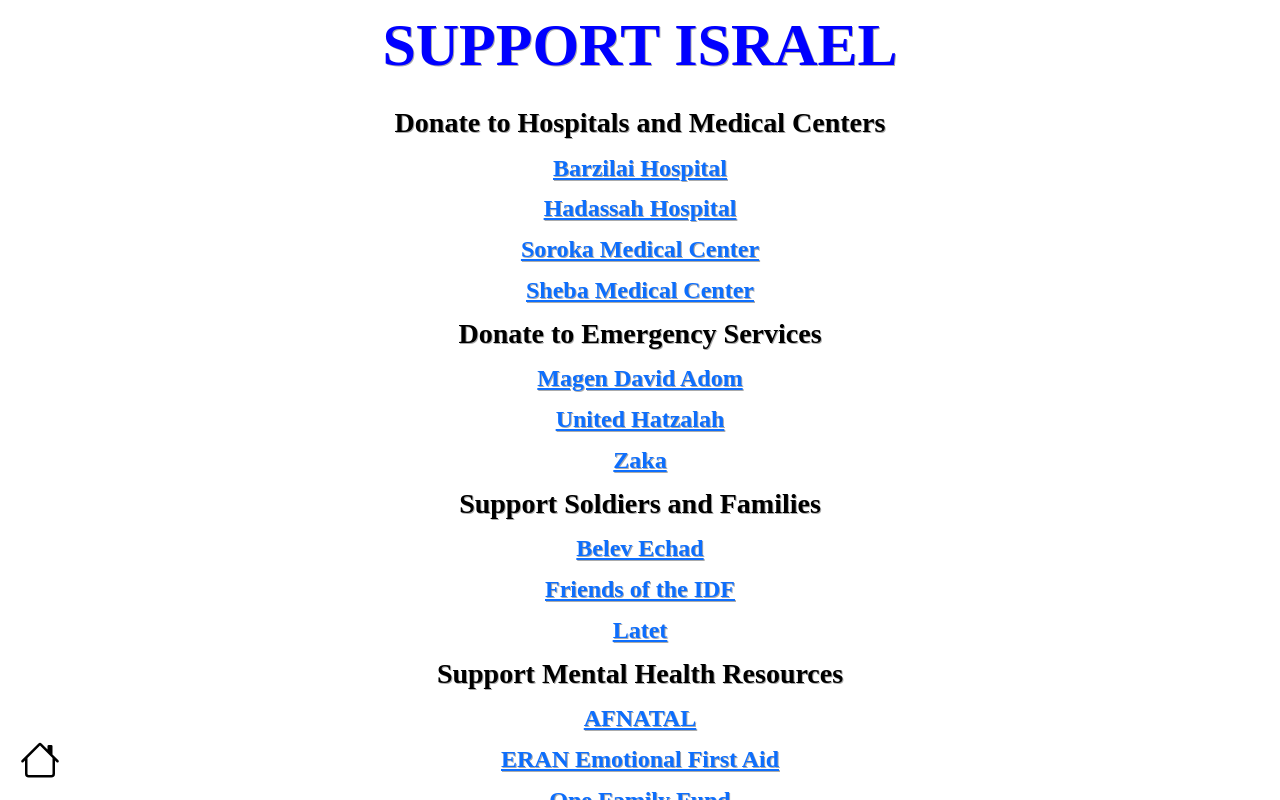
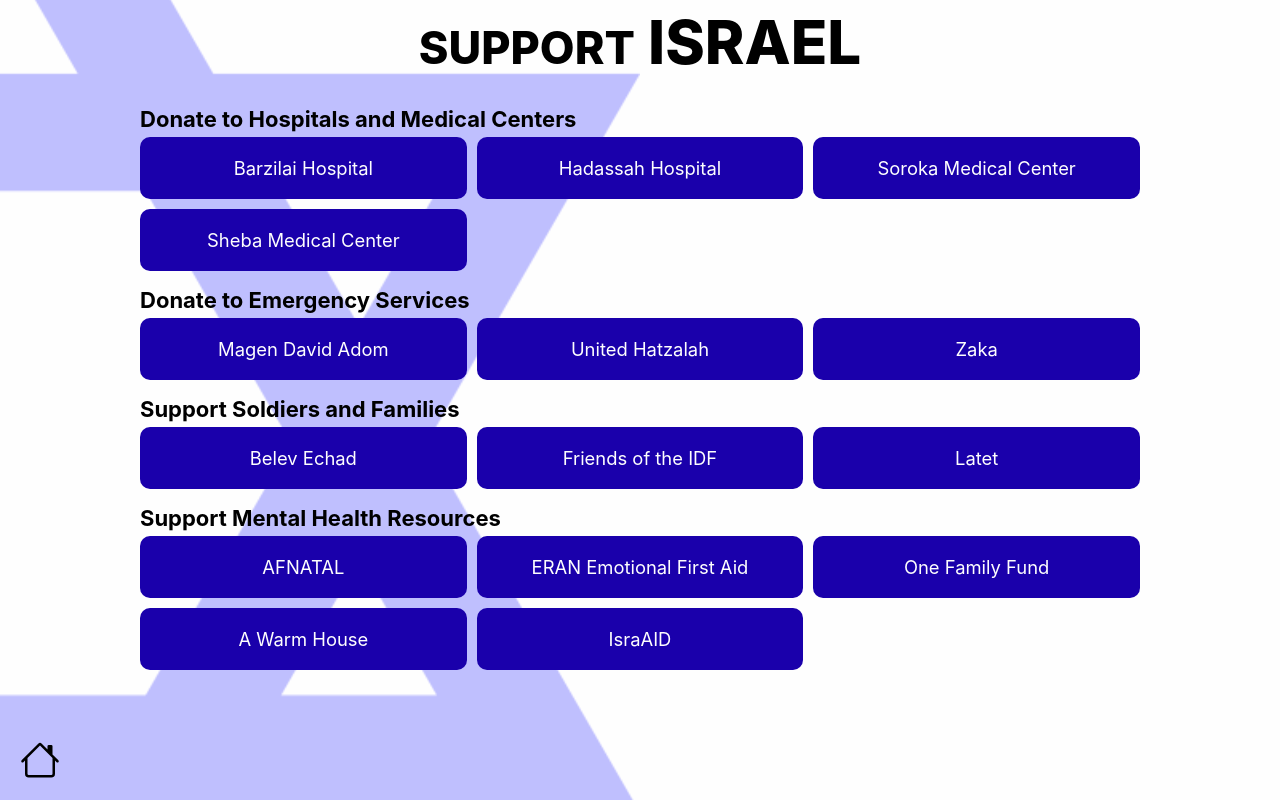
Before and after one commit to The-October-Team/7th-of-october, a React (Create React App) app: page /fundraisers in a window 1280 px wide. Shown: the top 800 px of the page. Built offline with nearby package versions, Linux system fonts and the light colour scheme; a web font is replaced by a local one.

Commit message:
Designed the fundraising page

```diff
--- a/src/App.tsx
+++ b/src/App.tsx
@@ -1,6 +1,6 @@
 import React, { useState } from "react";
-import "./styles.css";
-import "bootstrap/dist/css/bootstrap.min.css";
+// import "./styles.css";
+// import "bootstrap/dist/css/bootstrap.min.css";
 import { Container, Row, Button, Col, Image } from "react-bootstrap";
 import eventsData from "./data.json";
 import { Routes, Route, Link } from "react-router-dom";
--- /dev/null
+++ b/src/fundraisers.css
@@ -0,0 +1,89 @@
+* {
+    margin: 0;
+    padding: 0;
+    box-sizing: border-box;
+}
+
+body {
+    background-color: #fefefe;
+}
+
+.fundraisers {
+    display: flex;
+    flex-direction: column;
+    align-items: center;
+    color: #fefefe;
+    gap: .8rem;
+    margin-top: 1rem;
+}
+
+.fundraisers > section {
+    width: 90%;
+    max-width: 50rem;
+    margin: auto;
+    display: flex;
+    flex-direction: column;
+    gap: 0.25rem;
+}
+
+.fundraiser-category {
+    display: grid;
+    grid-template-columns: repeat(3,  1fr);
+    align-items: center;
+    justify-items: center;
+    gap: .5rem;
+    text-align: center;
+}
+
+.donate-link {
+    text-decoration: none;
+    font-size: .92rem;
+    color: #fefefe;
+    background-color: rgb(26, 0, 171);
+    width: 100%;
+    height: 100%;
+    padding: 1rem .5rem;
+    border-radius: .5rem;
+    transition: 300ms cubic-bezier(0.165, 0.84, 0.44, 1);
+
+}
+
+.donate-link:hover, .donate-link:focus-visible {
+    font-size: 1rem;
+    font-weight: 700;
+    transform: scale(1.02);
+}
+
+#star-of-david {
+    position: absolute;
+    width: 100%;
+    /* top: calc((100vh - 85vw)/2); */
+    top: 0;
+    transform: translate(-50%, -20%);
+    filter: opacity(0.25);
+    z-index: -1;
+}
+.subtitle {
+    color: black;
+    font-size: 1.1rem;
+    font-weight: 700;
+}
+
+.title {
+    font-weight: 800;
+    font-size: 3rem;
+    line-height: 2.25rem;
+    width: 60%;
+    margin-bottom: 1rem;
+}
+
+.title > span {
+    font-size: 2.25rem;
+}
+
+#house-icon {
+    position: fixed;
+    bottom: 1rem;
+    left: 1rem;
+    color: rgb(0, 0, 0);
+}
--- a/src/pages/enough.tsx
+++ b/src/pages/enough.tsx
@@ -1,6 +1,6 @@
 import React from "react";
 import "../styles.css";
-import "bootstrap/dist/css/bootstrap.min.css";
+// import "bootstrap/dist/css/bootstrap.min.css";
 import { Link } from "react-router-dom";
 import { FacebookShareButton, TwitterShareButton, WhatsappIcon, WhatsappShareButton } from "react-share";
 import { FacebookIcon, TwitterIcon } from "react-share";
--- a/src/pages/fundraisers.tsx
+++ b/src/pages/fundraisers.tsx
@@ -1,34 +1,122 @@
 import React from "react";
 import "../styles.css";
-import "bootstrap/dist/css/bootstrap.min.css";
+// import "bootstrap/dist/css/bootstrap.min.css";
+import "../fundraisers.css";
 import { Link } from "react-router-dom";
 import { ReactComponent as HouseIcon } from "../images/house.svg";
 
 function FundraisersContent() {
     return (
         <div className="fundraisers">
-            <p className="title">SUPPORT ISRAEL</p>
-            <p className="subtitle">Donate to Hospitals and Medical Centers</p>
-            <p className="donate-link"><a href="https://www.bmc.gov.il/?CategoryID=511"> Barzilai Hospital </a> </p>
-            <p className="donate-link"><a href="https://hadassah.gospringboard.com/"> Hadassah Hospital </a> </p>
-            <p className="donate-link"><a href="https://www.soroka.org/donate/"> Soroka Medical Center </a> </p>
-            <p className="donate-link"><a href="https://give.afsmc.org/give/409953/#!/donation/checkout"> Sheba Medical Center </a> </p>
-            <p className="subtitle">Donate to Emergency Services</p>
-            <p className="donate-link"><a href="https://www.mdais.org/en/donation"> Magen David Adom </a> </p>
-            <p className="donate-link"><a href="https://israelrescue.org/"> United Hatzalah </a> </p>
-            <p className="donate-link"><a href="https://give.zakaworld.org/"> Zaka </a> </p>
-            <p className="subtitle">Support Soldiers and Families</p>
-            <p className="donate-link"><a href="https://belevechad.nyc/who-we-are/"> Belev Echad </a> </p>
-            <p className="donate-link"><a href="https://www.fidf.org/"> Friends of the IDF </a> </p>
-            <p className="donate-link"><a href="https://www.latet.org.il/en/"> Latet  </a> </p>
-            <p className="subtitle">Support Mental Health Resources</p>
-            <p className="donate-link"><a href="https://www.afnatal.org/"> AFNATAL </a> </p>
-            <p className="donate-link"><a href="https://en.eran.org.il/"> ERAN Emotional First Aid </a> </p>
-            <p className="donate-link"><a href="https://onefamilyfundus.org/"> One Family Fund </a> </p>
-            <p className="donate-link"><a href="https://www.bayit-cham.org.il/en/a-warm-house-%f0%9f%92%97-brightens-the-heart/"> A Warm House </a> </p>
-            <p className="donate-link"><a href="https://www.israaid.org/"> IsraAID </a> </p>
+            <p className="title"><span>SUPPORT</span> ISRAEL</p>
+            <section>
+                <p className="subtitle">
+                    Donate to Hospitals and Medical Centers
+                </p>
+                <div className="fundraiser-category">
+                    <a
+                        className="donate-link"
+                        href="https://www.bmc.gov.il/?CategoryID=511"
+                    >
+                        Barzilai Hospital
+                    </a>
+
+                    <a
+                        className="donate-link"
+                        href="https://hadassah.gospringboard.com/"
+                    >
+                        Hadassah Hospital
+                    </a>
+
+                    <a
+                        className="donate-link"
+                        href="https://www.soroka.org/donate/"
+                    >
+                        Soroka Medical Center
+                    </a>
+
+                    <a
+                        className="donate-link"
+                        href="https://give.afsmc.org/give/409953/#!/donation/checkout"
+                    >
+                        Sheba Medical Center
+                    </a>
+                </div>
+            </section>
+            <section>
+                <p className="subtitle">Donate to Emergency Services</p>
+                <div className="fundraiser-category">
+                    <a
+                        className="donate-link"
+                        href="https://www.mdais.org/en/donation"
+                    >
+                        Magen David Adom
+                    </a>
+                    <a className="donate-link" href="https://israelrescue.org/">
+                        United Hatzalah
+                    </a>{" "}
+                    <a
+                        className="donate-link"
+                        href="https://give.zakaworld.org/"
+                    >
+                        Zaka
+                    </a>
+                </div>
+            </section>{" "}
+            <section>
+                <p className="subtitle">Support Soldiers and Families</p>
+                <div className="fundraiser-category">
+                    <a
+                        className="donate-link"
+                        href="https://belevechad.nyc/who-we-are/"
+                    >
+                        Belev Echad
+                    </a>
+
+                    <a className="donate-link" href="https://www.fidf.org/">
+                        Friends of the IDF
+                    </a>
+
+                    <a
+                        className="donate-link"
+                        href="https://www.latet.org.il/en/"
+                    >
+                        Latet{" "}
+                    </a>
+                </div>
+            </section>{" "}
+            <section>
+                <p className="subtitle">Support Mental Health Resources</p>
+                <div className="fundraiser-category">
+                    <a className="donate-link" href="https://www.afnatal.org/">
+                        AFNATAL
+                    </a>
+
+                    <a className="donate-link" href="https://en.eran.org.il/">
+                        ERAN Emotional First Aid
+                    </a>
+
+                    <a
+                        className="donate-link"
+                        href="https://onefamilyfundus.org/"
+                    >
+                        One Family Fund
+                    </a>
+
+                    <a
+                        className="donate-link"
+                        href="https://www.bayit-cham.org.il/en/a-warm-house-%f0%9f%92%97-brightens-the-heart/"
+                    >
+                        A Warm House
+                    </a>
+
+                    <a className="donate-link" href="https://www.israaid.org/">
+                        IsraAID
+                    </a>
+                </div>
+            </section>
             <img src="../images/Star_of_David.png" id="star-of-david" />
-            <Link to='/'>
+            <Link to="/">
                 <HouseIcon width={40} height={40} id="house-icon" />
             </Link>
         </div>
--- a/src/styles.css
+++ b/src/styles.css
@@ -1,20 +1,14 @@
 html,
 body {
-    overflow: hidden;
-    height: 100%;
-    width: 100%;
-    position: fixed;
+    /* overflow: hidden; */
+
+    /* position: fixed; */
 }
 
 .title {
     text-align: center;
     font-size: 3em;
     color: black;
-}
-
-.subtitle {
-    text-align: center;
-    font-size: 2em;
 }
 
 .main-img {
@@ -69,20 +63,6 @@
     font-size: 3em;
 }
 
-.fundraisers{
-    text-align: center;
-}
-.fundraisers > p {
-    margin-block-end: 0.2em;
-}
-
-.fundraisers > .title {
-    font-family: "Bahnschrift Condensed";
-    font-weight: bold;
-    text-shadow: 0.05rem 0.05rem #ABABAB;
-    font-size: 3em;
-    color: blue;
-}
 
 .fundraisers > .subtitle {
     font-family: "Bahnschrift Condensed";
@@ -92,26 +72,6 @@
     color: black;
 }
 
-.donate-link {
-    font-family: "Bahnschrift Condensed";
-    text-align: center;
-    font-weight: bold;
-    text-shadow: 0.05rem 0.05rem #ABABAB;
-    font-size: 1.2em;
-    color: black;
-}
-
-#star-of-david {
-    bottom: 1rem;
-    width: 5rem;
-}
-
-#house-icon {
-    position: absolute;
-    bottom: 1rem;
-    left: 1rem;
-    color: rgb(0, 0, 0);
-}
 
 .share-button {
     position: relative;
```
